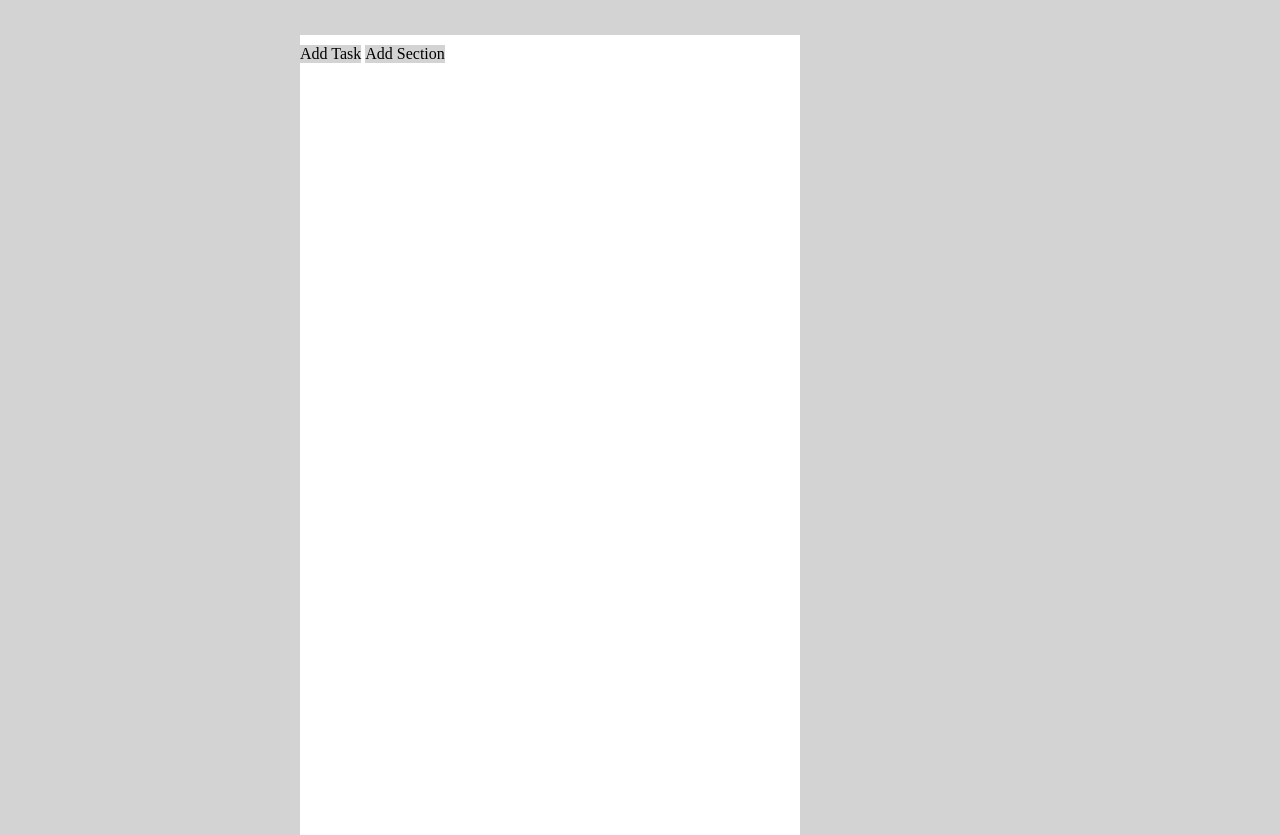
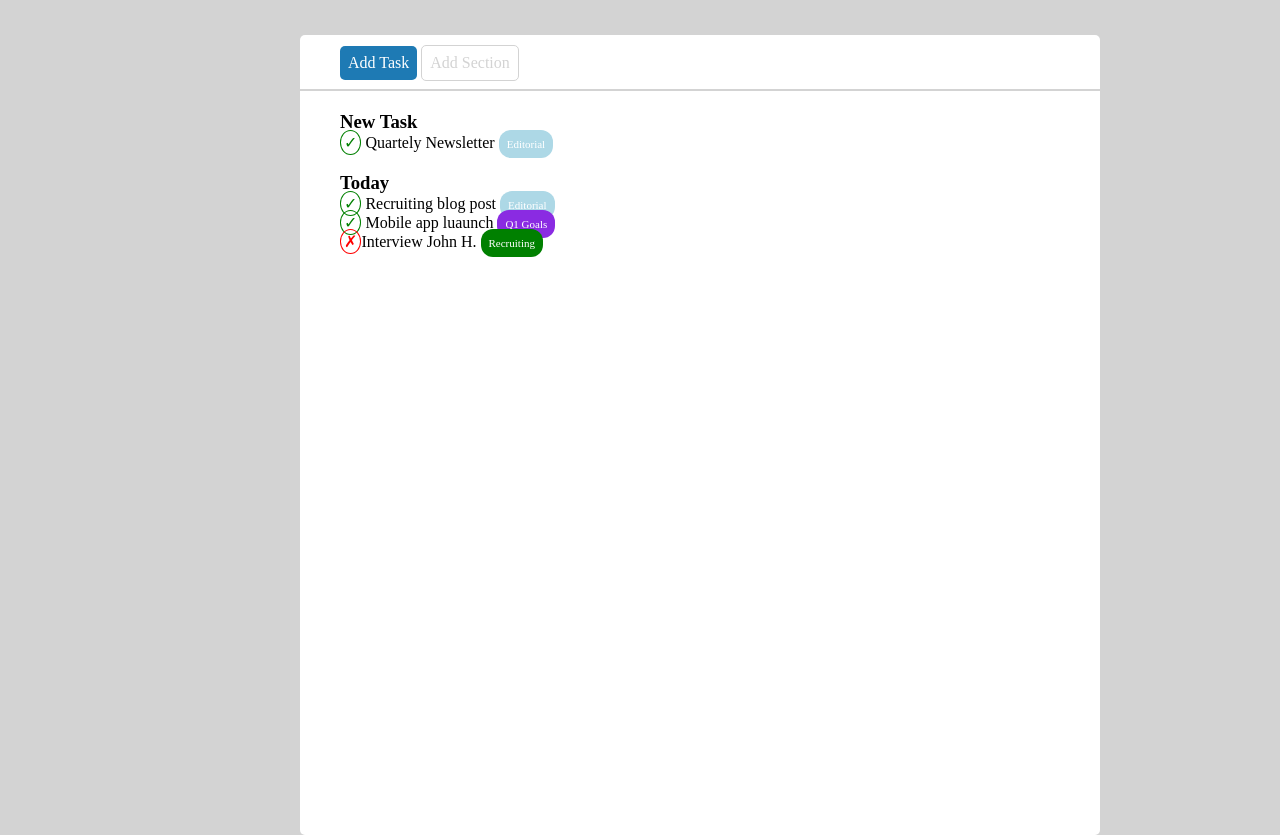
Before and after one commit to Cinzia00/html-css-toboolist, a plain HTML site: page index.html in a window 1280 px wide. Shown: the part 73-908 px from the top of the page. Drawn offline with Linux system fonts and the light colour scheme.

Commit message:
codice quasi completo

```diff
--- a/css/style.css
+++ b/css/style.css
@@ -2,6 +2,9 @@
     box-sizing: border-box;
     margin: 0;
     padding: 0;
+}
+
+body {
     background-color: lightgray;
 }
 
@@ -19,17 +22,73 @@
 
 .container {
    margin: 50px 300px 0;
-   width: 500px;
+   width: 800px;
    height: 800px;
    background-color: white;
+   border-radius: 5px;
 }
 
-.botton {
+.button {
     display: inline-block;
     margin-top: 10px;
+    padding: 8px;
+    border-radius: 5px;
 }
 
-.botton left {
+.button.left {
     margin-left: 40px;
-    background-color: blue;
+    background-color: rgb(30, 122, 180);
+    color: white;
 }
+
+.button.right {
+    background-color: white;
+    border: 1px solid lightgray;
+    color: lightgray;
+}
+
+.border {
+    border: 1px solid lightgray;
+    margin-top: 8px;
+}
+
+.content {
+    margin-left: 40px;
+}
+
+h3 {
+    margin-top: 20px;
+}
+
+.check {
+    color: green;
+    border-radius: 50%;
+    border: 1px solid green;
+    padding: 3px;
+}
+
+.info {
+    font-size: 11px;
+    padding: 8px;
+    border-radius: 12px;
+    color: white;
+}
+
+.info.primo {
+    background-color: lightblue;
+}
+
+.info.secondo {
+    background-color: blueviolet;
+}
+
+.info.terzo {
+    background-color: green;
+}
+
+.cross {
+    color: red;
+    border-radius: 50%;
+    border: 1px solid red;
+    padding: 3px;
+}
--- a/index.html
+++ b/index.html
@@ -14,9 +14,31 @@
     </header>
     <main>
         <section class="container">
-            <span class="botton left">Add Task</span>
-            <span class="botton right">Add Section</span>
-        </section>
+            <span class="button left">Add Task</span>
+            <span class="button right">Add Section</span>
+            <div class="border"></div>
+            <div class="content">
+                <h3>New Task</h3>
+                <div>
+                    <span class="check">&check;</span> Quartely Newsletter
+                    <span class="info primo">Editorial</span>
+                </div>
+
+                <h3>Today</h3>
+                <div>
+                    <span class="check">&check;</span> Recruiting blog post
+                    <span class="info primo">Editorial</span>
+                </div>
+                <div>
+                    <span class="check">&check;</span> Mobile app luaunch
+                    <span class="info secondo">Q1 Goals</span>
+                </div>
+                <div>
+                    <span class="cross">&cross;</span>Interview John H.
+                    <span class="info terzo">Recruiting</span>
+                </div>
+            </div>
+         </section>
     </main>
 
 
```
